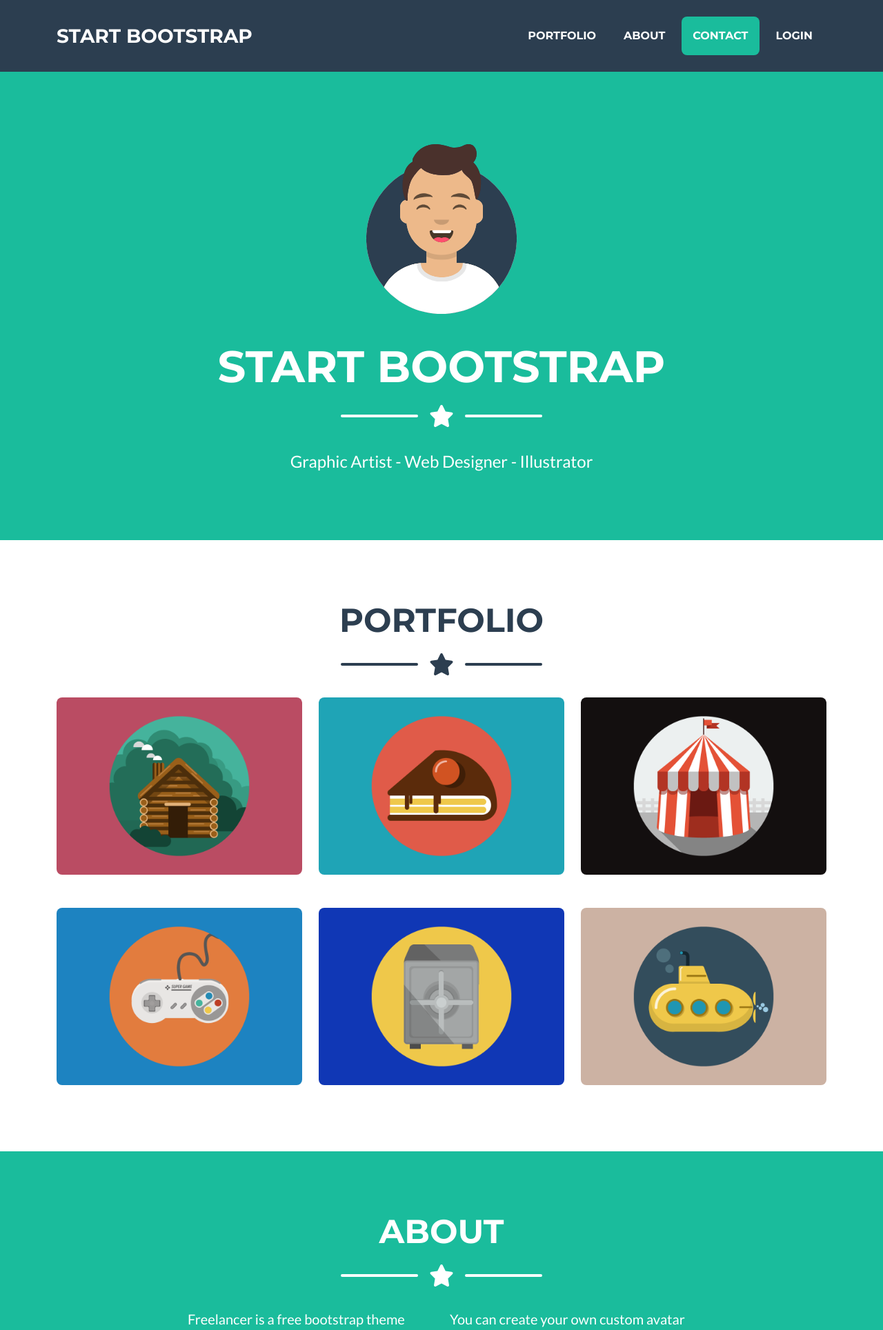
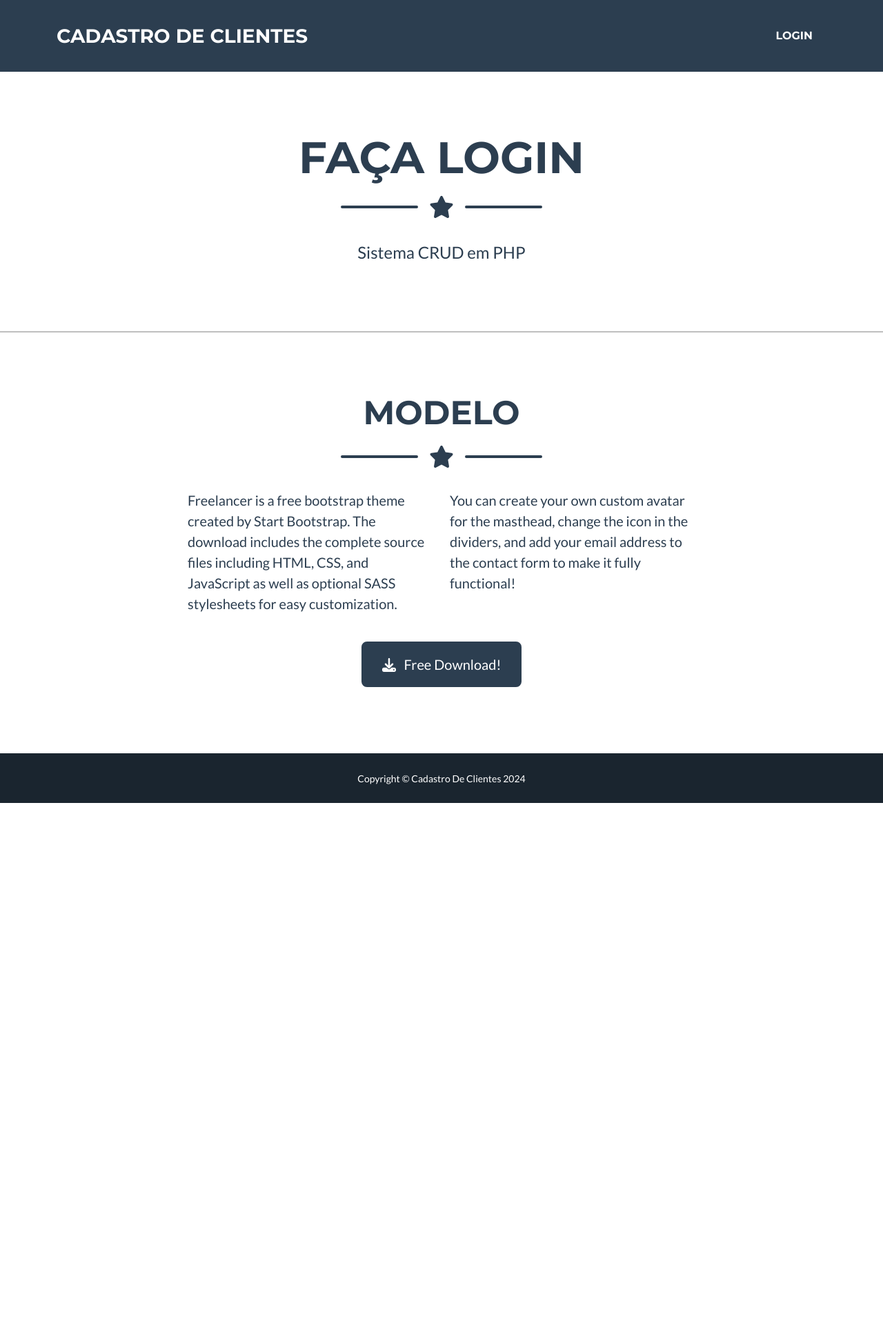
Before and after one commit to wes-mendes/SW_II_BIM, a PHP site: page / in a window 1280 px wide. Shown: the top 1928 px of the page at 69% size. After the commit the page ends 1164 px from the top, so only its background shows below. Run offline with PHP 8.4, Linux system fonts and the light colour scheme; some libraries are stand-ins or nearby versions.

Commit message:
Add files via upload

```diff
--- a/site_2C_turmaB/Painel/index.php
+++ b/site_2C_turmaB/Painel/index.php
@@ -59,7 +59,7 @@
                                             echo "<td>".$dados['email_cliente']."</td>";
                                             echo "<td>".$dados['telefone']."</td>";
                                             echo "<td>
-                                                <a class='btn btn-info' href='atualiza_cliente.php?id=".$dados['id_cliente']."'>ATUALIZAR</a>
+                                                <a class='btn btn-info' href='atualiza_cliente.php'>ATUALIZAR</a>
                                                 <a class='btn btn-danger' href=''>APAGAR</a>
                                             </td>";
                                             echo "</tr>";
--- a/site_2C_turmaB/bd_cadastro_clientes_02-09-24.sql
+++ b/site_2C_turmaB/bd_cadastro_clientes_02-09-24.sql
@@ -61,7 +61,7 @@ CREATE TABLE `usuarios` (
 --
 
 INSERT INTO `usuarios` (`id`, `nome`, `email`, `senha`) VALUES
-(1, 'ANDERSON VANIN', 'anderson@email.com', '81dc9bdb52d04dc20036dbd8313ed055');
+(1, 'WESLEY MENDES', 'wesley@email.com', '81dc9bdb52d04dc20036dbd8313ed055');
 
 --
 -- Índices para tabelas despejadas
--- a/site_2C_turmaB/index.html
+++ b/site_2C_turmaB/index.html
@@ -5,7 +5,7 @@
         <meta name="viewport" content="width=device-width, initial-scale=1, shrink-to-fit=no" />
         <meta name="description" content="" />
         <meta name="author" content="" />
-        <title>Freelancer - Start Bootstrap Theme</title>
+        <title>Cadastro - Clientes</title>
         <!-- Favicon-->
         <link rel="icon" type="image/x-icon" href="assets/favicon.ico" />
         <!-- Font Awesome icons (free version)-->
@@ -20,52 +20,50 @@
         <!-- Navigation-->
         <nav class="navbar navbar-expand-lg bg-secondary text-uppercase fixed-top" id="mainNav">
             <div class="container">
-                <a class="navbar-brand" href="#page-top">Start Bootstrap</a>
+                <a class="navbar-brand" href="#page-top">Cadastro de Clientes</a>
                 <button class="navbar-toggler text-uppercase font-weight-bold bg-primary text-white rounded" type="button" data-bs-toggle="collapse" data-bs-target="#navbarResponsive" aria-controls="navbarResponsive" aria-expanded="false" aria-label="Toggle navigation">
                     Menu
                     <i class="fas fa-bars"></i>
                 </button>
                 <div class="collapse navbar-collapse" id="navbarResponsive">
                     <ul class="navbar-nav ms-auto">
-                        <li class="nav-item mx-0 mx-lg-1"><a class="nav-link py-3 px-0 px-lg-3 rounded" href="#portfolio">Portfolio</a></li>
-                        <li class="nav-item mx-0 mx-lg-1"><a class="nav-link py-3 px-0 px-lg-3 rounded" href="#about">About</a></li>
-                        <li class="nav-item mx-0 mx-lg-1"><a class="nav-link py-3 px-0 px-lg-3 rounded" href="#contact">Contact</a></li>
                         <li class="nav-item mx-0 mx-lg-1"><a class="nav-link py-3 px-0 px-lg-3 rounded" href="painel/login.html">Login</a></li>
                     </ul>
                 </div>
             </div>
         </nav>
         <!-- Masthead-->
-        <header class="masthead bg-primary text-white text-center">
+        <header class="masthead bg-primary text-white text-center bg-white">
             <div class="container d-flex align-items-center flex-column">
                 <!-- Masthead Avatar Image-->
-                <img class="masthead-avatar mb-5" src="assets/img/avataaars.svg" alt="..." />
+                <!-- <img class="masthead-avatar mb-5" src="assets/img/avataaars.svg" alt="..." /> -->
                 <!-- Masthead Heading-->
-                <h1 class="masthead-heading text-uppercase mb-0">Start Bootstrap</h1>
+                <h1 class="masthead-heading text-uppercase mb-0 text-secondary">faça login</h1>
                 <!-- Icon Divider-->
                 <div class="divider-custom divider-light">
-                    <div class="divider-custom-line"></div>
-                    <div class="divider-custom-icon"><i class="fas fa-star"></i></div>
-                    <div class="divider-custom-line"></div>
+                    <div class="divider-custom-line bg-secondary"></div>
+                    <div class="divider-custom-icon text-secondary"><i class="fas fa-star"></i></div>
+                    <div class="divider-custom-line bg-secondary"></div>
                 </div>
                 <!-- Masthead Subheading-->
-                <p class="masthead-subheading font-weight-light mb-0">Graphic Artist - Web Designer - Illustrator</p>
+                <p class="masthead-subheading font-weight-light mb-0 text-secondary">Sistema CRUD em PHP</p>
             </div>
         </header>
-        <!-- Portfolio Section-->
-        <section class="page-section portfolio" id="portfolio">
+        <hr style="border: none; height: 2px; background-color: black; margin: 0;">
+        <!-- Portfolio Section -->
+        <!-- <section class="page-section portfolio" id="portfolio">
             <div class="container">
-                <!-- Portfolio Section Heading-->
+                Portfolio Section Heading
                 <h2 class="page-section-heading text-center text-uppercase text-secondary mb-0">Portfolio</h2>
-                <!-- Icon Divider-->
+                Icon Divider
                 <div class="divider-custom">
                     <div class="divider-custom-line"></div>
                     <div class="divider-custom-icon"><i class="fas fa-star"></i></div>
                     <div class="divider-custom-line"></div>
                 </div>
-                <!-- Portfolio Grid Items-->
+                Portfolio Grid Items
                 <div class="row justify-content-center">
-                    <!-- Portfolio Item 1-->
+                    Portfolio Item 1
                     <div class="col-md-6 col-lg-4 mb-5">
                         <div class="portfolio-item mx-auto" data-bs-toggle="modal" data-bs-target="#portfolioModal1">
                             <div class="portfolio-item-caption d-flex align-items-center justify-content-center h-100 w-100">
@@ -74,7 +72,7 @@
                             <img class="img-fluid" src="assets/img/portfolio/cabin.png" alt="..." />
                         </div>
                     </div>
-                    <!-- Portfolio Item 2-->
+                    Portfolio Item 2
                     <div class="col-md-6 col-lg-4 mb-5">
                         <div class="portfolio-item mx-auto" data-bs-toggle="modal" data-bs-target="#portfolioModal2">
                             <div class="portfolio-item-caption d-flex align-items-center justify-content-center h-100 w-100">
@@ -83,7 +81,7 @@
                             <img class="img-fluid" src="assets/img/portfolio/cake.png" alt="..." />
                         </div>
                     </div>
-                    <!-- Portfolio Item 3-->
+                    Portfolio Item 3
                     <div class="col-md-6 col-lg-4 mb-5">
                         <div class="portfolio-item mx-auto" data-bs-toggle="modal" data-bs-target="#portfolioModal3">
                             <div class="portfolio-item-caption d-flex align-items-center justify-content-center h-100 w-100">
@@ -92,7 +90,7 @@
                             <img class="img-fluid" src="assets/img/portfolio/circus.png" alt="..." />
                         </div>
                     </div>
-                    <!-- Portfolio Item 4-->
+                    Portfolio Item 4
                     <div class="col-md-6 col-lg-4 mb-5 mb-lg-0">
                         <div class="portfolio-item mx-auto" data-bs-toggle="modal" data-bs-target="#portfolioModal4">
                             <div class="portfolio-item-caption d-flex align-items-center justify-content-center h-100 w-100">
@@ -101,7 +99,7 @@
                             <img class="img-fluid" src="assets/img/portfolio/game.png" alt="..." />
                         </div>
                     </div>
-                    <!-- Portfolio Item 5-->
+                    Portfolio Item 5
                     <div class="col-md-6 col-lg-4 mb-5 mb-md-0">
                         <div class="portfolio-item mx-auto" data-bs-toggle="modal" data-bs-target="#portfolioModal5">
                             <div class="portfolio-item-caption d-flex align-items-center justify-content-center h-100 w-100">
@@ -110,7 +108,7 @@
                             <img class="img-fluid" src="assets/img/portfolio/safe.png" alt="..." />
                         </div>
                     </div>
-                    <!-- Portfolio Item 6-->
+                    Portfolio Item 6
                     <div class="col-md-6 col-lg-4">
                         <div class="portfolio-item mx-auto" data-bs-toggle="modal" data-bs-target="#portfolioModal6">
                             <div class="portfolio-item-caption d-flex align-items-center justify-content-center h-100 w-100">
@@ -121,26 +119,26 @@
                     </div>
                 </div>
             </div>
-        </section>
+        </section> -->
         <!-- About Section-->
-        <section class="page-section bg-primary text-white mb-0" id="about">
+        <section class="page-section bg-white text-white mb-0" id="about">
             <div class="container">
                 <!-- About Section Heading-->
-                <h2 class="page-section-heading text-center text-uppercase text-white">About</h2>
+                <h2 class="page-section-heading text-center text-uppercase text-secondary">MODELO</h2>
                 <!-- Icon Divider-->
                 <div class="divider-custom divider-light">
-                    <div class="divider-custom-line"></div>
-                    <div class="divider-custom-icon"><i class="fas fa-star"></i></div>
-                    <div class="divider-custom-line"></div>
+                    <div class="divider-custom-line bg-secondary"></div>
+                    <div class="divider-custom-icon text-secondary"><i class="fas fa-star"></i></div>
+                    <div class="divider-custom-line bg-secondary"></div>
                 </div>
                 <!-- About Section Content-->
                 <div class="row">
-                    <div class="col-lg-4 ms-auto"><p class="lead">Freelancer is a free bootstrap theme created by Start Bootstrap. The download includes the complete source files including HTML, CSS, and JavaScript as well as optional SASS stylesheets for easy customization.</p></div>
-                    <div class="col-lg-4 me-auto"><p class="lead">You can create your own custom avatar for the masthead, change the icon in the dividers, and add your email address to the contact form to make it fully functional!</p></div>
+                    <div class="col-lg-4 ms-auto text-secondary"><p class="lead">Freelancer is a free bootstrap theme created by Start Bootstrap. The download includes the complete source files including HTML, CSS, and JavaScript as well as optional SASS stylesheets for easy customization.</p></div>
+                    <div class="col-lg-4 me-auto text-secondary"><p class="lead">You can create your own custom avatar for the masthead, change the icon in the dividers, and add your email address to the contact form to make it fully functional!</p></div>
                 </div>
                 <!-- About Section Button-->
                 <div class="text-center mt-4">
-                    <a class="btn btn-xl btn-outline-light" href="https://startbootstrap.com/theme/freelancer/">
+                    <a class="btn btn-xl btn-secondary" href="https://startbootstrap.com/theme/freelancer/">
                         <i class="fas fa-download me-2"></i>
                         Free Download!
                     </a>
@@ -148,112 +146,11 @@
             </div>
         </section>
         <!-- Contact Section-->
-        <section class="page-section" id="contact">
-            <div class="container">
-                <!-- Contact Section Heading-->
-                <h2 class="page-section-heading text-center text-uppercase text-secondary mb-0">Contact Me</h2>
-                <!-- Icon Divider-->
-                <div class="divider-custom">
-                    <div class="divider-custom-line"></div>
-                    <div class="divider-custom-icon"><i class="fas fa-star"></i></div>
-                    <div class="divider-custom-line"></div>
-                </div>
-                <!-- Contact Section Form-->
-                <div class="row justify-content-center">
-                    <div class="col-lg-8 col-xl-7">
-                        <!-- * * * * * * * * * * * * * * *-->
-                        <!-- * * SB Forms Contact Form * *-->
-                        <!-- * * * * * * * * * * * * * * *-->
-                        <!-- This form is pre-integrated with SB Forms.-->
-                        <!-- To make this form functional, sign up at-->
-                        <!-- https://startbootstrap.com/solution/contact-forms-->
-                        <!-- to get an API token!-->
-                        <form id="contactForm" data-sb-form-api-token="API_TOKEN">
-                            <!-- Name input-->
-                            <div class="form-floating mb-3">
-                                <input class="form-control" id="name" type="text" placeholder="Enter your name..." data-sb-validations="required" />
-                                <label for="name">Full name</label>
-                                <div class="invalid-feedback" data-sb-feedback="name:required">A name is required.</div>
-                            </div>
-                            <!-- Email address input-->
-                            <div class="form-floating mb-3">
-                                <input class="form-control" id="email" type="email" placeholder="name@example.com" data-sb-validations="required,email" />
-                                <label for="email">Email address</label>
-                                <div class="invalid-feedback" data-sb-feedback="email:required">An email is required.</div>
-                                <div class="invalid-feedback" data-sb-feedback="email:email">Email is not valid.</div>
-                            </div>
-                            <!-- Phone number input-->
-                            <div class="form-floating mb-3">
-                                <input class="form-control" id="phone" type="tel" placeholder="(123) 456-7890" data-sb-validations="required" />
-                                <label for="phone">Phone number</label>
-                                <div class="invalid-feedback" data-sb-feedback="phone:required">A phone number is required.</div>
-                            </div>
-                            <!-- Message input-->
-                            <div class="form-floating mb-3">
-                                <textarea class="form-control" id="message" type="text" placeholder="Enter your message here..." style="height: 10rem" data-sb-validations="required"></textarea>
-                                <label for="message">Message</label>
-                                <div class="invalid-feedback" data-sb-feedback="message:required">A message is required.</div>
-                            </div>
-                            <!-- Submit success message-->
-                            <!---->
-                            <!-- This is what your users will see when the form-->
-                            <!-- has successfully submitted-->
-                            <div class="d-none" id="submitSuccessMessage">
-                                <div class="text-center mb-3">
-                                    <div class="fw-bolder">Form submission successful!</div>
-                                    To activate this form, sign up at
-                                    <br />
-                                    <a href="https://startbootstrap.com/solution/contact-forms">https://startbootstrap.com/solution/contact-forms</a>
-                                </div>
-                            </div>
-                            <!-- Submit error message-->
-                            <!---->
-                            <!-- This is what your users will see when there is-->
-                            <!-- an error submitting the form-->
-                            <div class="d-none" id="submitErrorMessage"><div class="text-center text-danger mb-3">Error sending message!</div></div>
-                            <!-- Submit Button-->
-                            <button class="btn btn-primary btn-xl disabled" id="submitButton" type="submit">Send</button>
-                        </form>
-                    </div>
-                </div>
-            </div>
-        </section>
         <!-- Footer-->
-        <footer class="footer text-center">
-            <div class="container">
-                <div class="row">
-                    <!-- Footer Location-->
-                    <div class="col-lg-4 mb-5 mb-lg-0">
-                        <h4 class="text-uppercase mb-4">Location</h4>
-                        <p class="lead mb-0">
-                            2215 John Daniel Drive
-                            <br />
-                            Clark, MO 65243
-                        </p>
-                    </div>
-                    <!-- Footer Social Icons-->
-                    <div class="col-lg-4 mb-5 mb-lg-0">
-                        <h4 class="text-uppercase mb-4">Around the Web</h4>
-                        <a class="btn btn-outline-light btn-social mx-1" href="#!"><i class="fab fa-fw fa-facebook-f"></i></a>
-                        <a class="btn btn-outline-light btn-social mx-1" href="#!"><i class="fab fa-fw fa-twitter"></i></a>
-                        <a class="btn btn-outline-light btn-social mx-1" href="#!"><i class="fab fa-fw fa-linkedin-in"></i></a>
-                        <a class="btn btn-outline-light btn-social mx-1" href="#!"><i class="fab fa-fw fa-dribbble"></i></a>
-                    </div>
-                    <!-- Footer About Text-->
-                    <div class="col-lg-4">
-                        <h4 class="text-uppercase mb-4">About Freelancer</h4>
-                        <p class="lead mb-0">
-                            Freelance is a free to use, MIT licensed Bootstrap theme created by
-                            <a href="http://startbootstrap.com">Start Bootstrap</a>
-                            .
-                        </p>
-                    </div>
-                </div>
-            </div>
-        </footer>
+
         <!-- Copyright Section-->
         <div class="copyright py-4 text-center text-white">
-            <div class="container"><small>Copyright &copy; Your Website 2023</small></div>
+            <div class="container"><small>Copyright &copy; Cadastro De Clientes 2024</small></div>
         </div>
         <!-- Portfolio Modals-->
         <!-- Portfolio Modal 1-->
```
Also changed, not shown: site_2C_turmaB/Painel/atualiza_cliente.php (+7 -14 lines), site_2C_turmaB/Painel/insere_cliente.php (+5 -5 lines).
